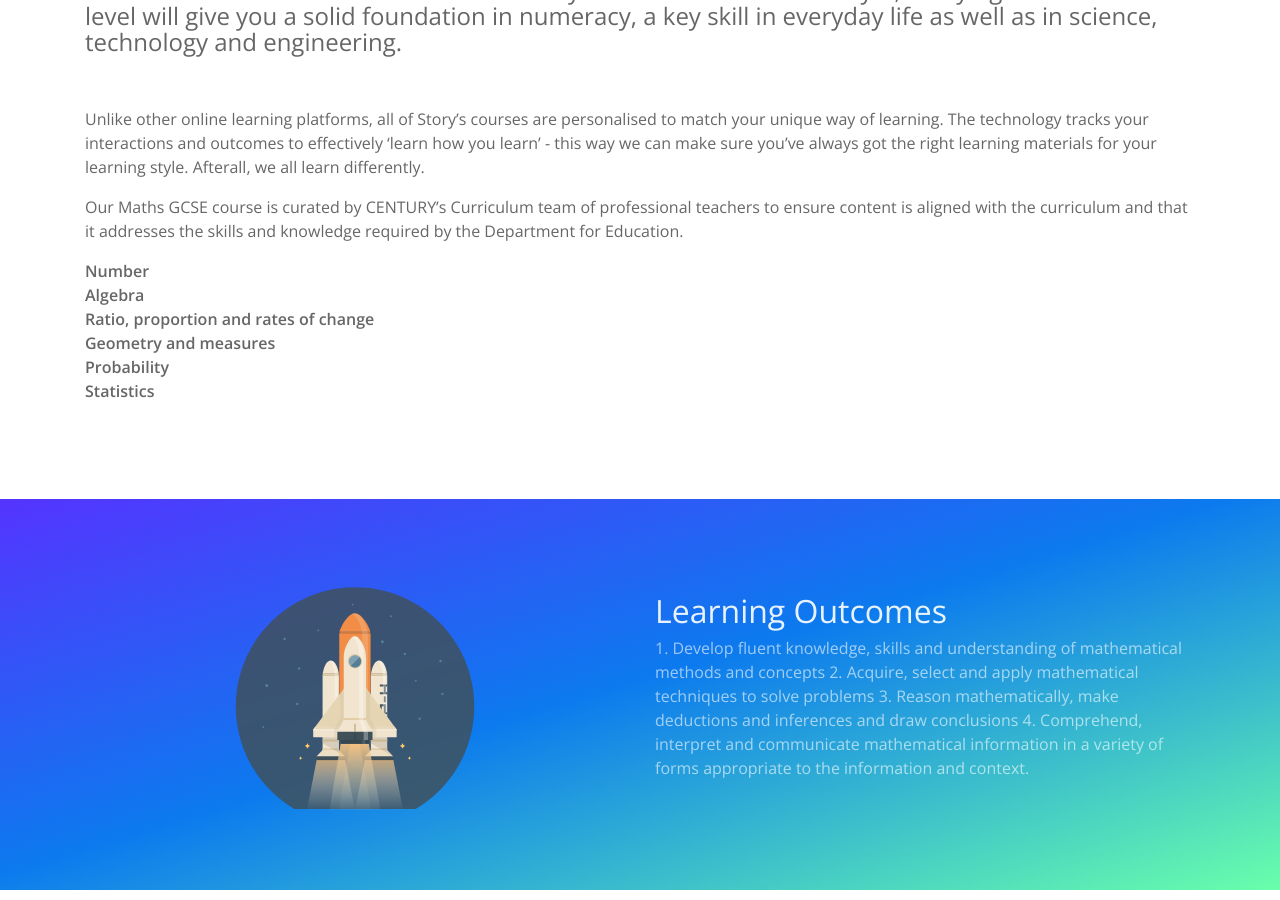
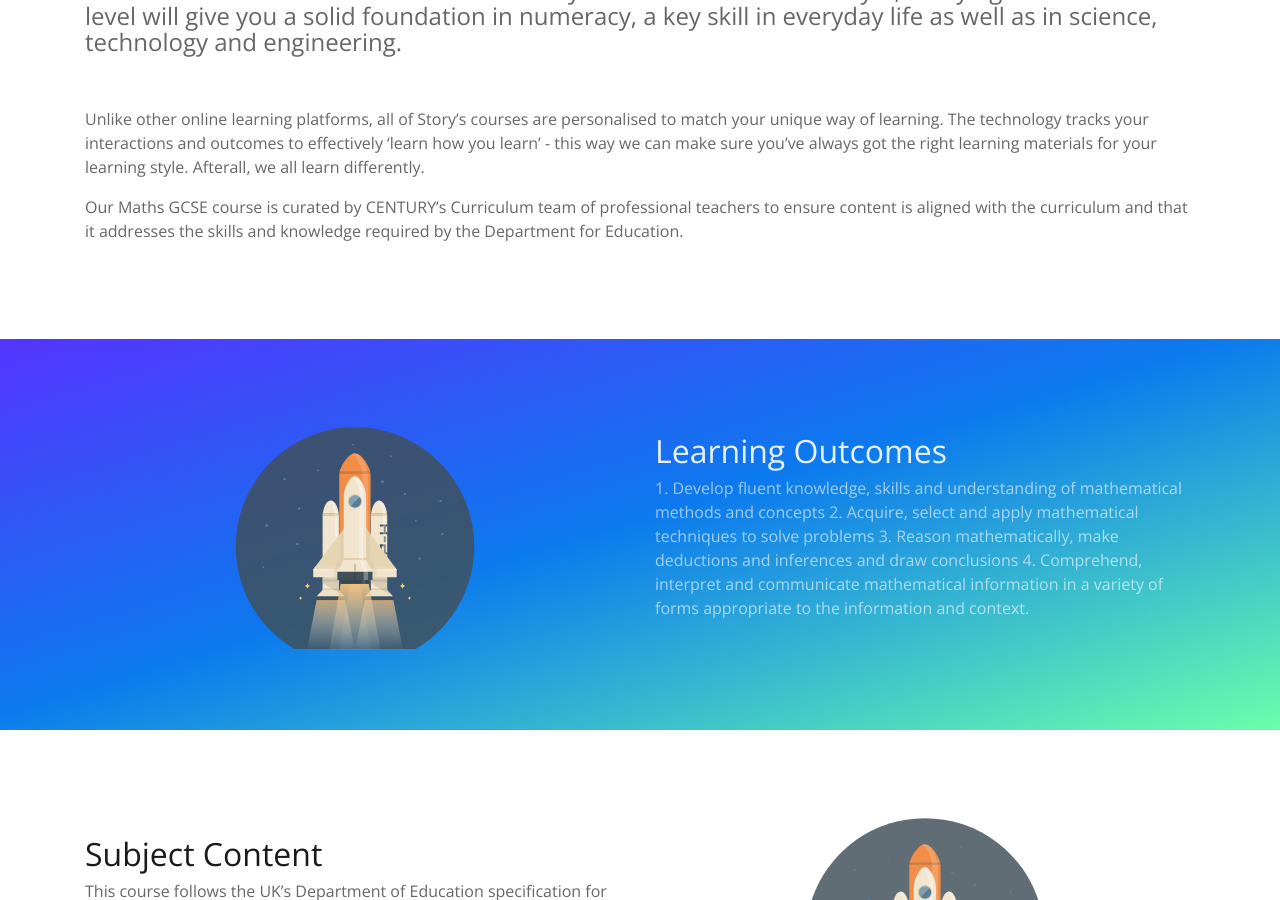
Before and after one commit to story-ai/story-ai.github.io, a Jekyll site: the page built from maths.md, in a window 1280 px wide and 900 px high, scrolled down 448 px. Built offline with Jekyll 4.4.1, drawn with Linux system fonts in a browser that asks for light colours.

Commit message:
Updated 'maths.md' via CloudCannon

```diff
--- a/maths.md
+++ b/maths.md
@@ -77,6 +77,3 @@ parts:
 Unlike other online learning platforms, all of Story’s courses are personalised to match your unique way of learning. The technology tracks your interactions and outcomes to effectively ‘learn how you learn’ - this way we can make sure you’ve always got the right learning materials for your learning style. Afterall, we all learn differently.
 
 Our Maths GCSE course is curated by CENTURY’s Curriculum team of professional teachers to ensure content is aligned with the curriculum and that it addresses the skills and knowledge required by the Department for Education.
-
-
-**Number<br>Algebra<br>Ratio, proportion and rates of change<br>Geometry and measures<br>Probability<br>Statistics**
```
